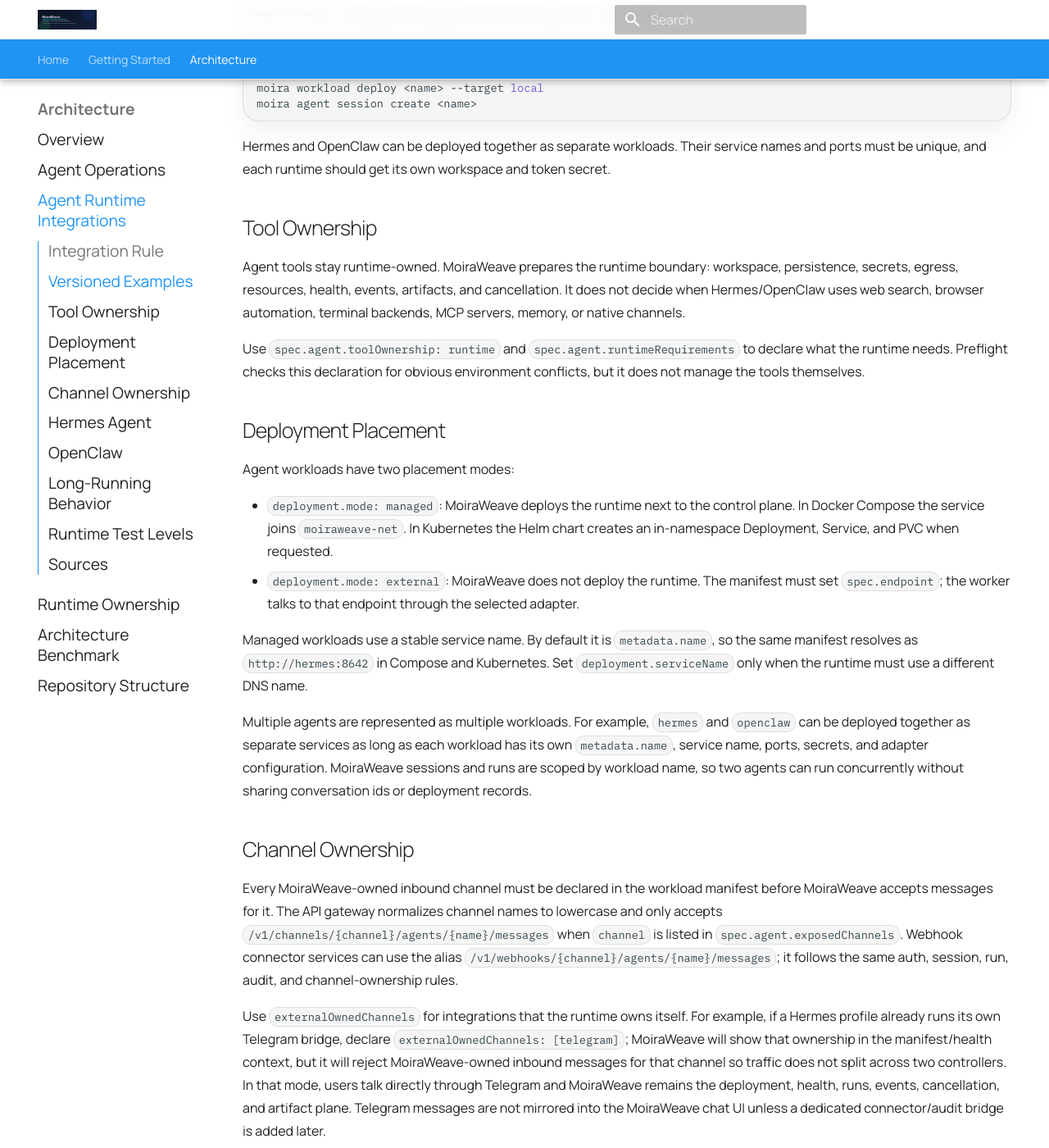
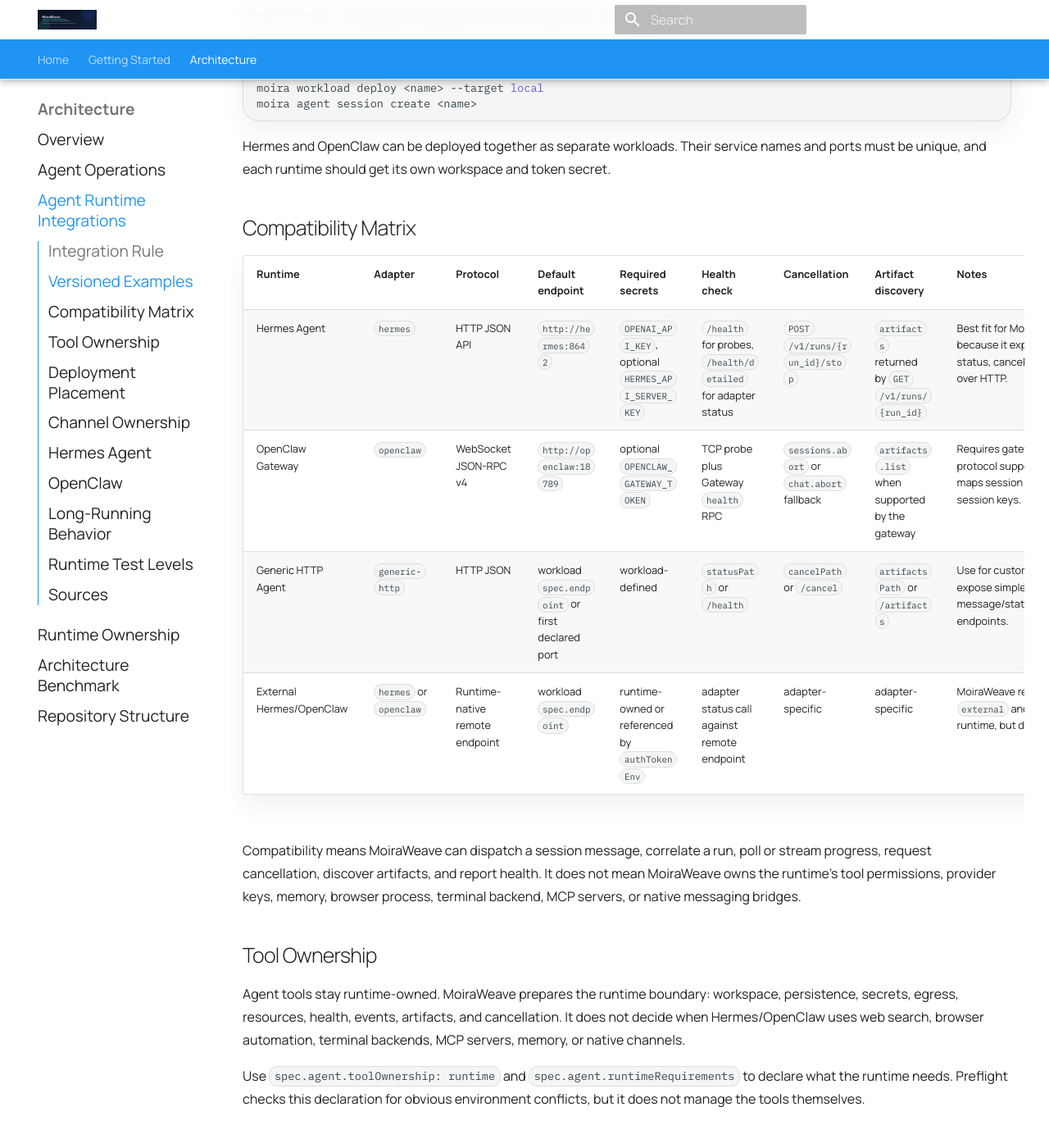
Before and after one commit to moiraweave-labs/moiraweave-docs, an MkDocs documentation site: the page built from docs/agent-runtime-integrations.md, in a window 1280 px wide and 1400 px high, scrolled down 978 px. Shown: the whole window at 82% size. Built offline with MkDocs 1.6.1 and Material for MkDocs 9.7.7, drawn with Linux system fonts in a browser that asks for light colours; comment, search, counter and statistics services are not loaded.

Commit message:
docs: add agent compatibility matrix

```diff
--- a/docs/agent-runtime-integrations.md
+++ b/docs/agent-runtime-integrations.md
@@ -45,6 +45,21 @@ moira agent session create <name>
 Hermes and OpenClaw can be deployed together as separate workloads. Their
 service names and ports must be unique, and each runtime should get its own
 workspace and token secret.
+
+## Compatibility Matrix
+
+| Runtime | Adapter | Protocol | Default endpoint | Required secrets | Health check | Cancellation | Artifact discovery | Notes |
+| --- | --- | --- | --- | --- | --- | --- | --- | --- |
+| Hermes Agent | `hermes` | HTTP JSON API | `http://hermes:8642` | `OPENAI_API_KEY`, optional `HERMES_API_SERVER_KEY` | `/health` for probes, `/health/detailed` for adapter status | `POST /v1/runs/{run_id}/stop` | `artifacts` returned by `GET /v1/runs/{run_id}` | Best fit for MoiraWeave because it exposes run ids, status, cancellation, and health over HTTP. |
+| OpenClaw Gateway | `openclaw` | WebSocket JSON-RPC v4 | `http://openclaw:18789` | optional `OPENCLAW_GATEWAY_TOKEN` | TCP probe plus Gateway `health` RPC | `sessions.abort` or `chat.abort` fallback | `artifacts.list` when supported by the gateway | Requires gateway/operator protocol support; MoiraWeave maps session ids to OpenClaw session keys. |
+| Generic HTTP Agent | `generic-http` | HTTP JSON | workload `spec.endpoint` or first declared port | workload-defined | `statusPath` or `/health` | `cancelPath` or `/cancel` | `artifactsPath` or `/artifacts` | Use for custom agents that expose simple message/status/cancel/artifact endpoints. |
+| External Hermes/OpenClaw | `hermes` or `openclaw` | Runtime-native remote endpoint | workload `spec.endpoint` | runtime-owned or referenced by `authTokenEnv` | adapter status call against remote endpoint | adapter-specific | adapter-specific | MoiraWeave records `target: external` and supervises the runtime, but does not deploy it. |
+
+Compatibility means MoiraWeave can dispatch a session message, correlate a run,
+poll or stream progress, request cancellation, discover artifacts, and report
+health. It does not mean MoiraWeave owns the runtime's tool permissions,
+provider keys, memory, browser process, terminal backend, MCP servers, or
+native messaging bridges.
 
 ## Tool Ownership
 
```
